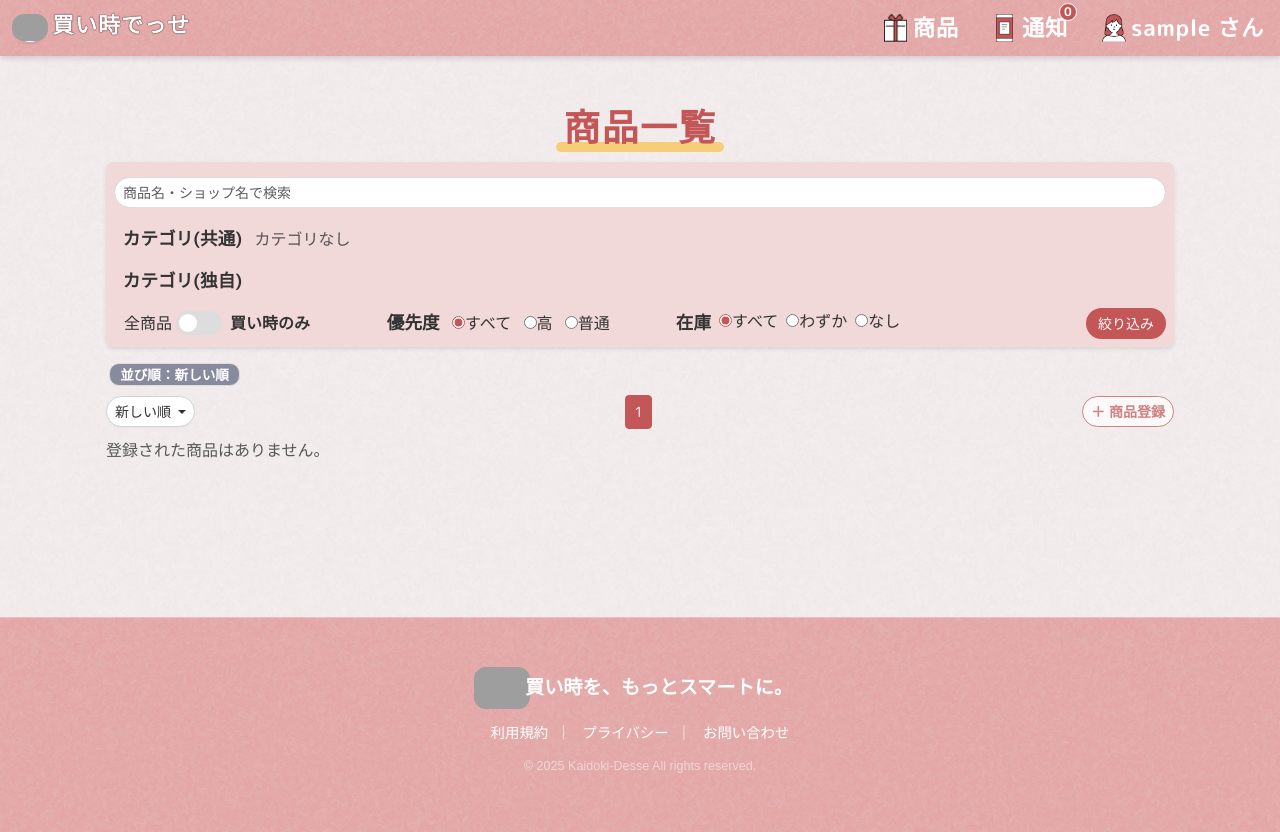
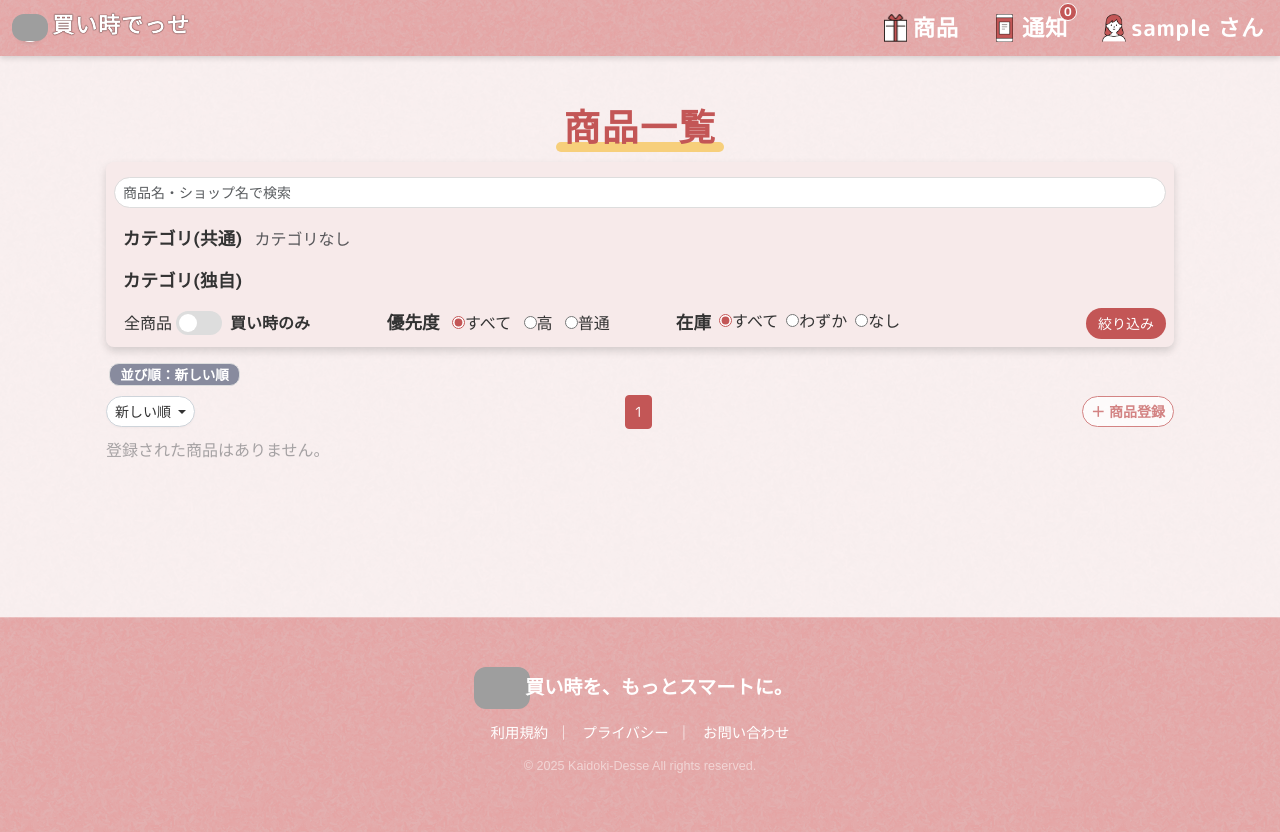
Before and after one commit to KoTakeuchi/kaidoki-desse, a Django app: page /main/product/list/ in a window 1280 px wide. Run offline with Django 5.2, Linux system fonts and the light colour scheme; the visitor is signed in with stand-in values (Sample User, id 1); data comes from the database, SQL or seed files in the repository; data that the repository does not hold is empty; parts of the project's set-up code (start-up, migrations or seed data) failed here and were passed over; some libraries are stand-ins or nearby versions; some web fonts are replaced; grey boxes are pictures that could not be loaded.

Commit message:
fix: 背景色・絞り込みエリアデザイン調整・和紙テクスチャ不透明度調整

```diff
--- a/static/css/app.css
+++ b/static/css/app.css
@@ -33,12 +33,21 @@ body {
   padding: 0;
   font-family: 'M PLUS Rounded 1c', 'Noto Sans JP', system-ui, sans-serif;
   color: var(--text);
-  background-color: #f7f8f9;
+  background-color: #f8f2f2;
+  position: relative;
+  min-height: 90vh;
+}
+
+body::before {
+  content: "";
+  position: fixed;
+  inset: 0;
   background-image: url("/static/images/paper-fibers_header-background-lightpink.png");
   background-repeat: repeat;
   background-size: cover;
-  background-attachment: fixed;
-  min-height: 90vh;
+  opacity: 0.5;
+  pointer-events: none;
+  z-index: 0;
 }
 
 /* コンテナ */
--- a/static/css/user.css
+++ b/static/css/user.css
@@ -12,7 +12,7 @@ body {
     margin: 0;
     padding: 0;
     color: var(--text);
-    background-color: #f7f5f6;
+    background-color: #fff2f2;
     font-family: 'M PLUS Rounded 1c', 'Noto Sans JP', sans-serif;
     /* ヘッダー高さ分の余白を確保 */
     padding-top: 1rem !important;
@@ -209,9 +209,10 @@ body {
 
 /* 絞り込みフォーム枠 */
 .filter-card {
-    background-color: #f2d9d9;
+    /* 修正後 */
+    background-color: #f7eaea;
     border-radius: 8px;
-    box-shadow: 0 2px 4px rgba(0, 0, 0, 0.1);
+    box-shadow: 0 4px 8px rgba(0, 0, 0, 0.15);
     margin-top: 12px !important;
     padding-bottom: 3rem;
     /* タグぶんの空間を常時確保 */
```
